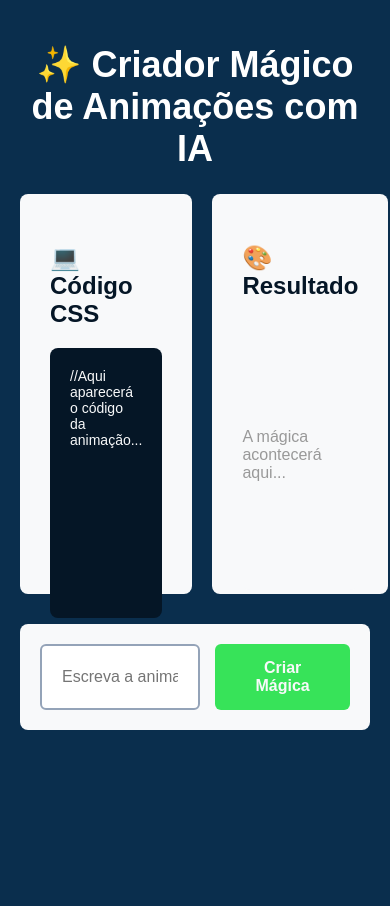
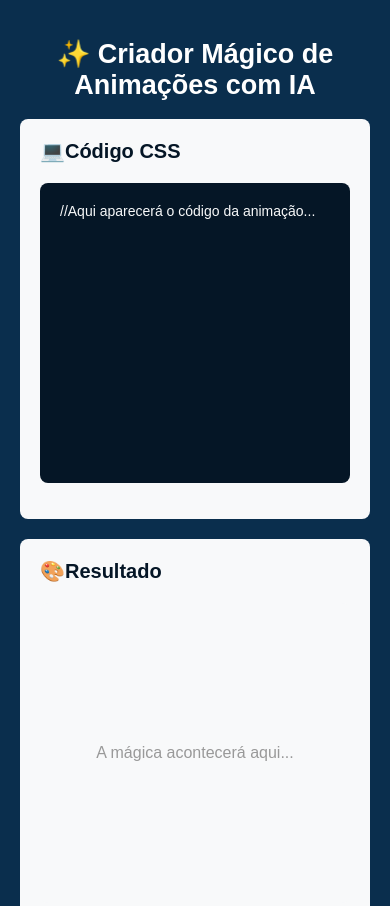
Before and after one commit to MariaEduardaVieira24/Criador-de-animacao-com-IA, a plain HTML site: page index.html in a window 390 px wide. Shown: the top 906 px of the page. Before the commit the page ends 844 px from the top, so only its background shows below. Drawn offline with Linux system fonts and the light colour scheme.

Commit message:
responsividade

```diff
--- a/styles.css
+++ b/styles.css
@@ -93,3 +93,37 @@ button:hover{
 button:active{
     transform: scale(0.9);
 }
+
+@media (max-width: 480px) {
+   main {
+       flex-direction: column;
+   }
+
+   .sessao-maior, .sessao-menor {
+       width: 100%;
+   }
+
+   .sessao-maior{
+    padding: 20px 20px 10px 20px;
+
+   }
+
+   .sessao-menor{
+    padding: 10px;
+   }
+
+   h1{
+    font-size: 27px;
+   }
+
+   h2{
+    font-size: 20px;
+    margin-top: 0;
+   }
+
+    button, input{
+     padding: 5px 10px;
+     font-size: 12px;
+    }
+
+}
```
